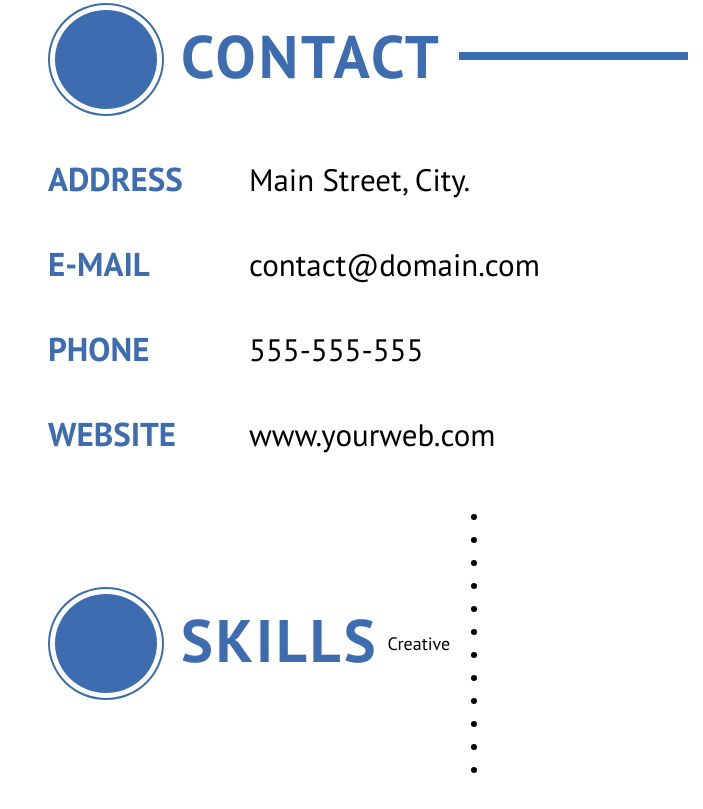
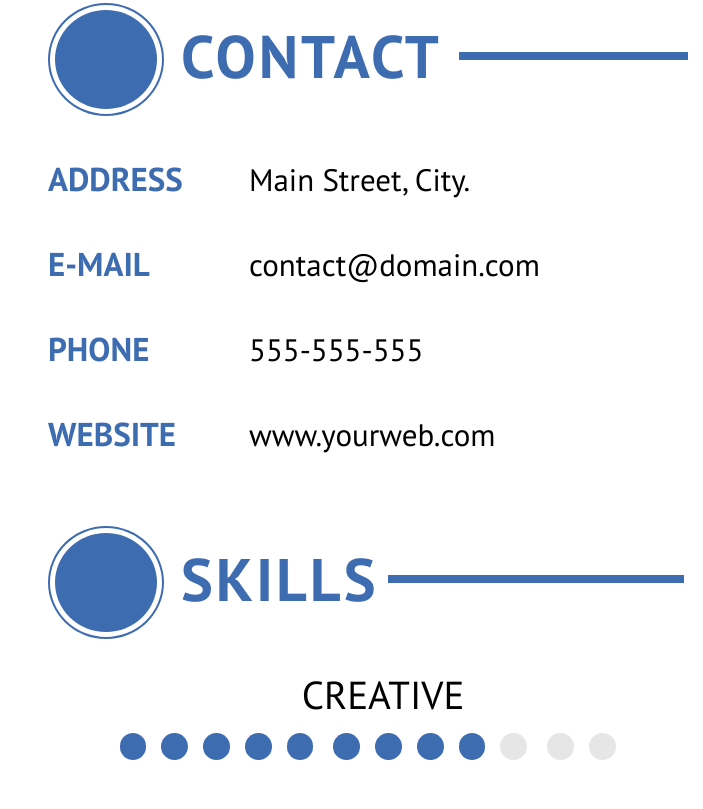
Before and after one commit to andrew097/FullStackDev-CV, a plain HTML site: page index.html in a window 1280 px wide. Shown: the part 1330-2139 px from the top of the page, without its empty margins (577-1280 px from the left). After the commit the page ends 2118 px from the top, so only its background shows below. Drawn offline with Linux system fonts and the light colour scheme.

Commit message:
Реализует стили для раздела навыков
Уровень навыка сделан флекс-контейнером

```diff
--- a/css/style.css
+++ b/css/style.css
@@ -154,3 +154,51 @@ body {
     font-weight: bold;
     width: 30%;
 }
+
+.skills {
+    margin-top: 39px;
+}
+
+.line-skills {
+    width: 296px;
+    margin-left: 10px;
+    margin-top: -7px;
+}
+
+.skill-title {
+    width: 100%;
+    text-transform: uppercase;
+    text-align: center;
+    margin-top: 31px;
+    font-size: 39px;
+}
+
+.skill-items-container {
+    width: 100%;
+}
+
+.skill-level-items {
+    list-style: none;
+    display: flex;
+    justify-content: center;
+    width: 100%;
+    padding: 0;
+    margin-top: 14px;
+    margin-left: -8px;
+}
+
+.skill-level-items .skill-level {
+    width: 26.75px;
+    height: 26.75px;
+    background-color: #3d6cb0;
+    border-radius: 50%;
+    margin-right: 15px;
+}
+
+.skill-level-items .skill-level:nth-child(5n) {
+    margin-right: 20px;
+}
+
+.skill-level-items .level-creative:nth-child(n+10) {
+    background-color: #E6E6E6;
+}
```
